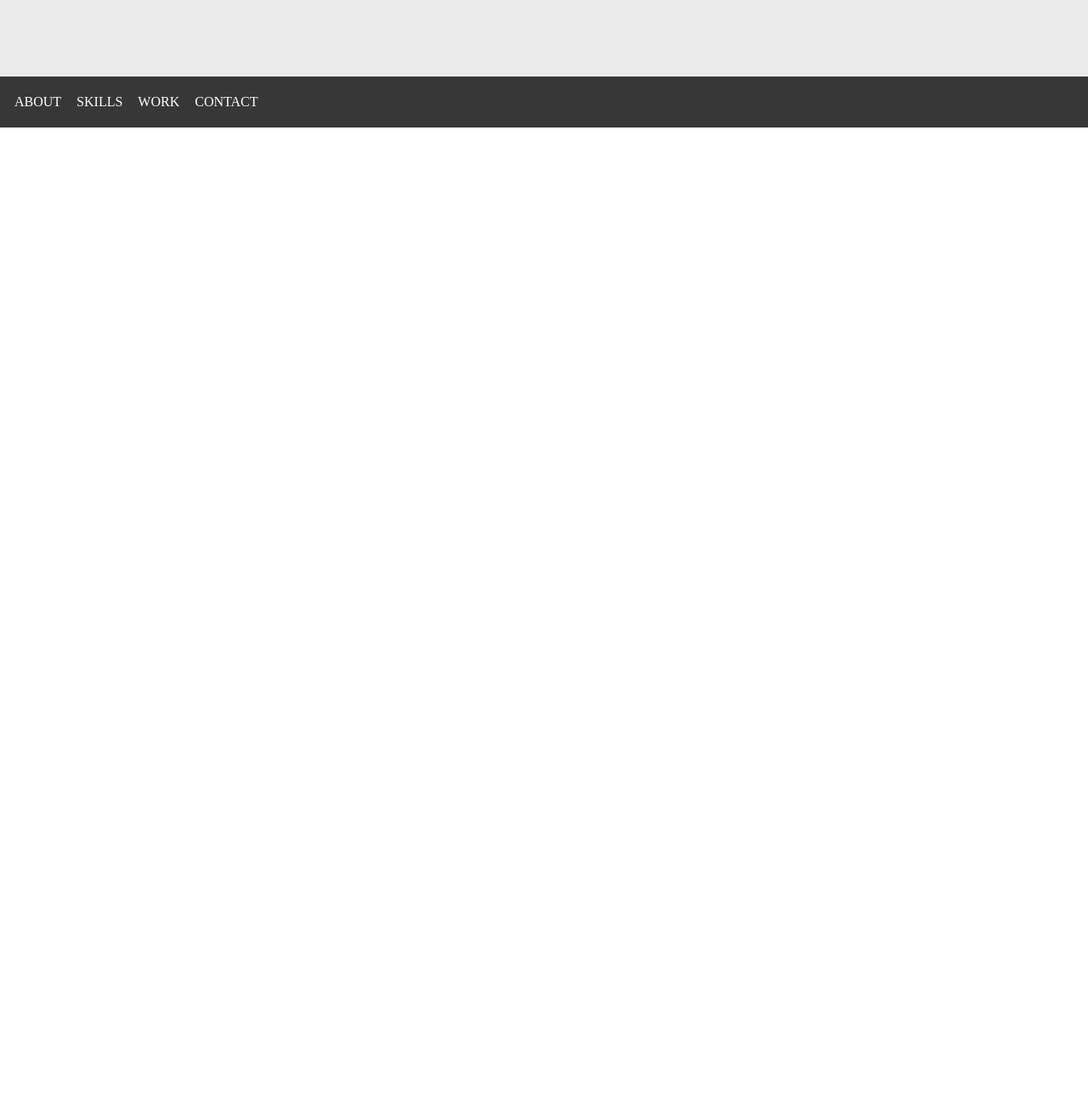
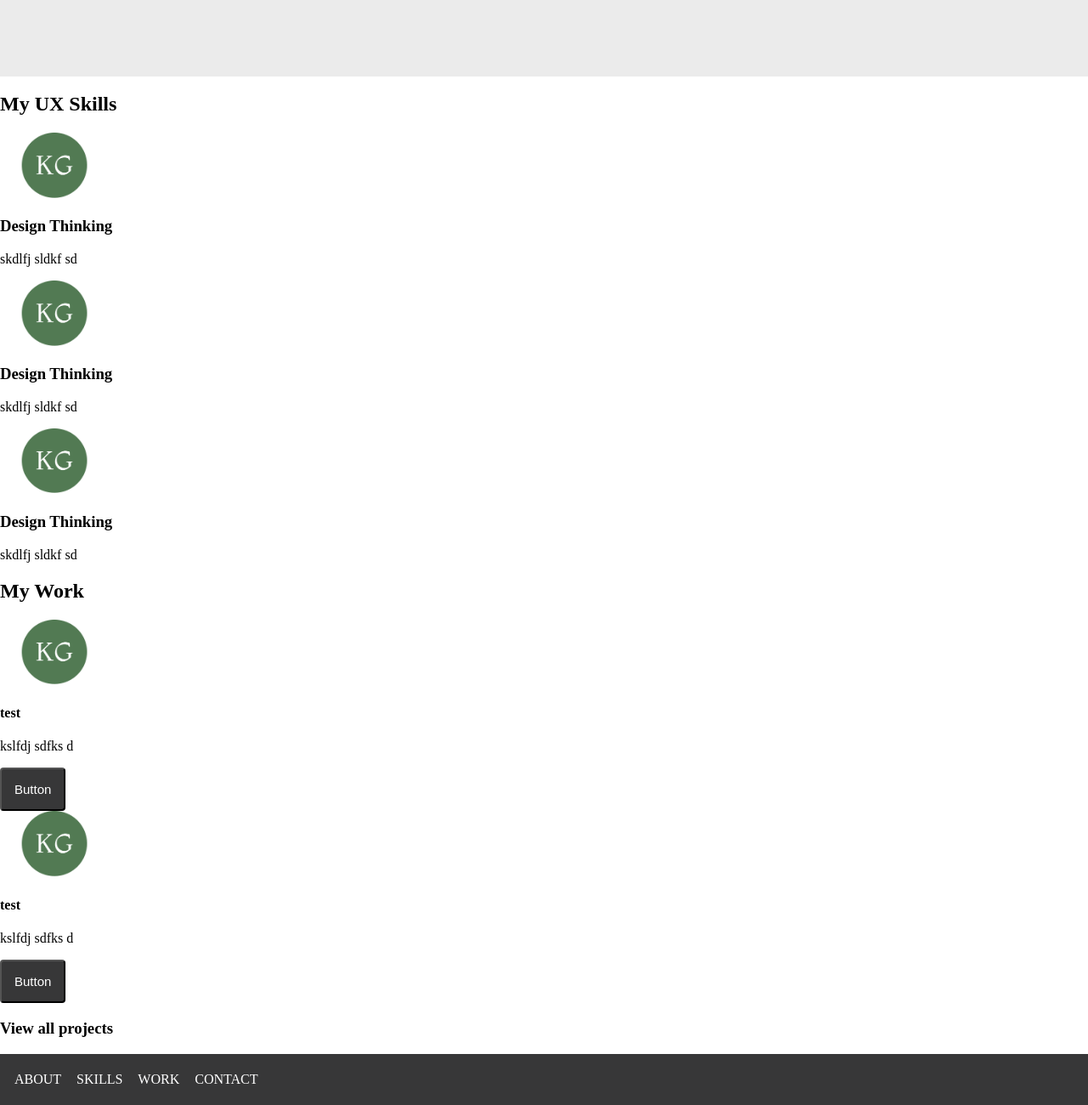
Before and after one commit to karisuz/UX_UI_HW_18, a plain HTML site: page index.html in a window 1280 px wide. Shown: the part 753-2053 px from the top of the page at 85% size. Before the commit the page ends 903 px from the top, so only its background shows below. Drawn offline with Linux system fonts and the light colour scheme.

Commit message:
Update index.html

```diff
--- a/index.html
+++ b/index.html
@@ -24,6 +24,48 @@
       </a>
       </div>
     </section>
+    <section class="mySkills">
+      <h1>My UX Skills</h1>
+      <div class="flexContainer">
+        <div>
+          <img src="images/KG Icon.png" width="10%">
+          <h3>Design Thinking</h3>
+          <p> skdlfj sldkf sd</p>
+        </div>
+        <div>
+          <img src="images/KG Icon.png" width="10%">
+          <h3>Design Thinking</h3>
+          <p> skdlfj sldkf sd</p>
+        </div>
+        <div>
+          <img src="images/KG Icon.png" width="10%">
+          <h3>Design Thinking</h3>
+          <p> skdlfj sldkf sd</p>
+        </div>
+      </div>
+    </section>
+    <section class="myWork">
+      <h1>My Work</h1>
+      <div class="workGrid">
+        <div>
+          <img src="images/KG Icon.png" width="10%">
+        </div>
+        <div>
+          <h4>test</h4>
+          <p>kslfdj sdfks d</p>
+          <button>Button</button>
+        </div>
+        <div>
+          <img src="images/KG Icon.png" width="10%">
+        </div>
+        <div>
+          <h4>test</h4>
+          <p>kslfdj sdfks d</p>
+          <button>Button</button>
+        </div>
+      </div>
+      <h3>View all projects</h3>
+    </section>
     <footer>
       <ul>
         <li>ABOUT</li>
```
